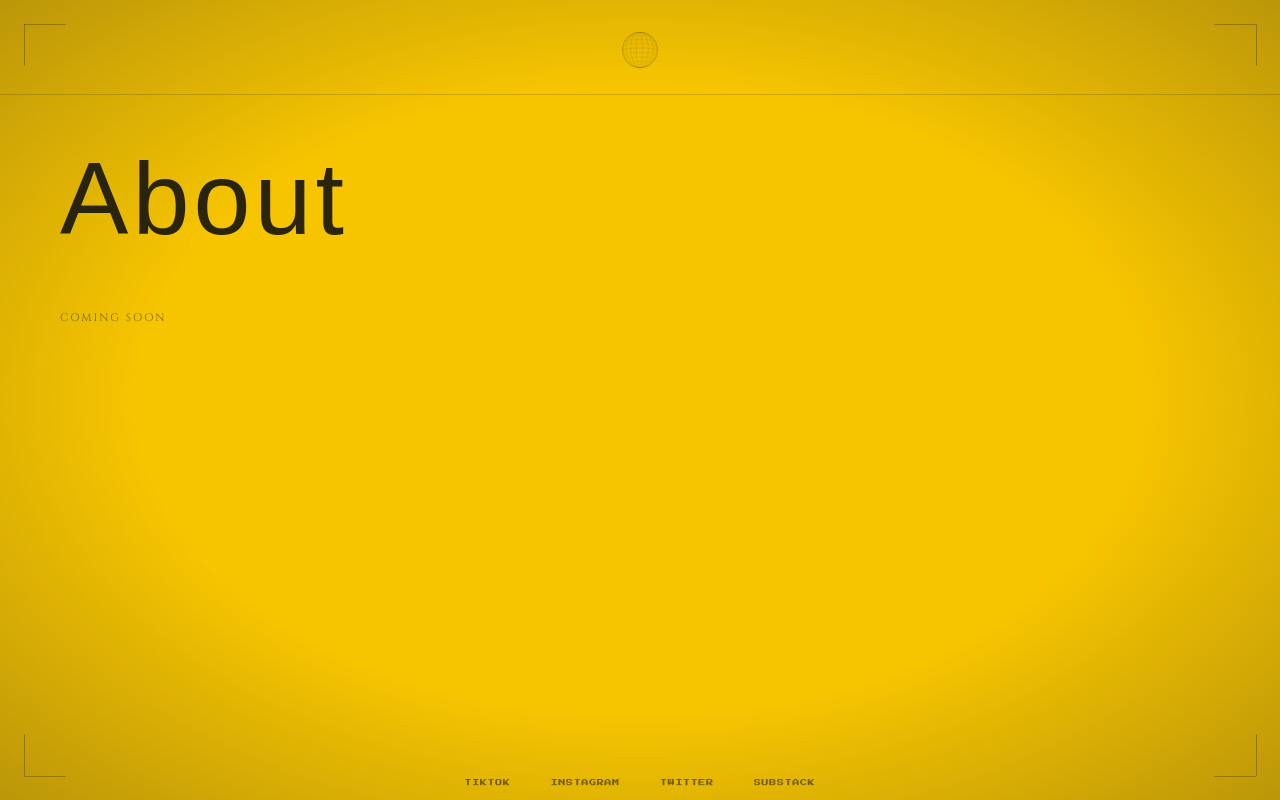
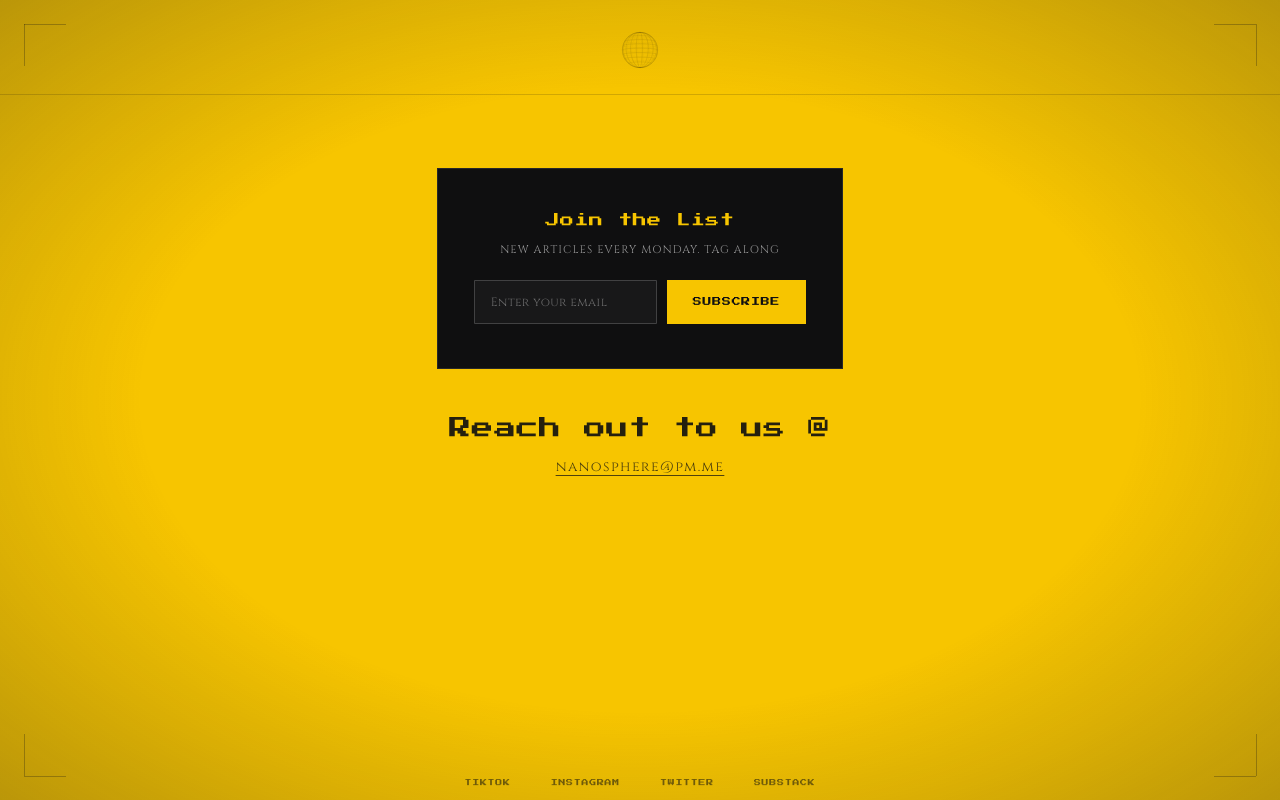
Before and after one commit to jumannji/NANOSPHERE, a Next.js app: page /about in a window 1280 px wide. Built offline with nearby package versions, Linux system fonts and the light colour scheme; a web font is replaced by a local one.

Commit message:
fix email address on about page to pm.me

```diff
--- a/app/about/page.tsx
+++ b/app/about/page.tsx
@@ -1,5 +1,6 @@
 import { Metadata } from 'next'
-import InnerPageShell from '@/components/InnerPageShell'
+import Nav from '@/components/Nav'
+import CornerBrackets from '@/components/CornerBrackets'
 import SiteFooter from '@/components/SiteFooter'
 import SubstackSignup from '@/components/SubstackSignup'
 
@@ -8,12 +9,23 @@ export const metadata: Metadata = { title: 'About — NanoSphere' }
 export default function AboutPage() {
   return (
     <>
-      <InnerPageShell title="About">
-        Coming soon
-      </InnerPageShell>
-      <div className="substack-signup-wrap">
-        <SubstackSignup />
+      <Nav showSphere />
+      <CornerBrackets />
+      <div className="vignette" />
+
+      <div className="about-page">
+        <div className="substack-signup-wrap">
+          <SubstackSignup />
+        </div>
+
+        <div className="about-contact">
+          <h2 className="about-contact-heading">Reach out to us @</h2>
+          <a className="about-contact-email" href="mailto:nanosphere@pm.me">
+            nanosphere@pm.me
+          </a>
+        </div>
       </div>
+
       <SiteFooter />
     </>
   )
--- a/app/globals.css
+++ b/app/globals.css
@@ -761,6 +761,58 @@ html.articles-intro-active .articles-page-nav {
   max-width: 560px;
 }
 
+/* ---------- About page ---------- */
+.about-page {
+  position: relative;
+  z-index: 3;
+  min-height: 100vh;
+  padding: 160px 24px 100px;
+  display: flex;
+  flex-direction: column;
+  align-items: center;
+  /* No gap here — .substack-signup-wrap already carries its own 48px
+     bottom padding (tuned to sit before the article ticker too), so an
+     extra flex gap on top of that would double up the spacing. */
+}
+
+.about-contact {
+  display: flex;
+  flex-direction: column;
+  align-items: center;
+  gap: 18px;
+  text-align: center;
+}
+
+.about-contact-heading {
+  font-family: var(--font-press-start), monospace;
+  font-weight: 400;
+  font-size: clamp(15px, 2.2vw, 22px);
+  letter-spacing: 0.02em;
+  color: var(--ink);
+  opacity: 0.9;
+}
+
+.about-contact-email {
+  font-family: var(--font-cinzel), serif;
+  font-size: 14px;
+  letter-spacing: 0.1em;
+  color: var(--ink);
+  text-decoration: underline;
+  text-underline-offset: 4px;
+  opacity: 0.72;
+  transition: opacity 200ms ease;
+}
+.about-contact-email:hover { opacity: 1; }
+
+@media (max-width: 768px) {
+  .about-page { padding: 132px 20px 80px; }
+}
+
+@media (max-width: 480px) {
+  .about-page { padding: 112px 16px 64px; }
+  .about-contact-email { font-size: 12px; letter-spacing: 0.06em; }
+}
+
 /* ---------- Individual article page ---------- */
 
 /* Themed "cover" zone — title, meta, subtitle, cover image. Sits on the
@@ -1044,7 +1096,8 @@ html.articles-intro-active .articles-page-nav {
 .kindness-ticker-track {
   display: flex;
   width: max-content;
-  animation: kindness-ticker-scroll 18s linear infinite;
+  /* 35% slower than the original 18s (18 / 0.65 ≈ 27.7s) */
+  animation: kindness-ticker-scroll 27.7s linear infinite;
 }
 
 .kindness-ticker-text {
--- a/components/SubstackSignup.tsx
+++ b/components/SubstackSignup.tsx
@@ -7,7 +7,7 @@ export default function SubstackSignup() {
     <div className="substack-signup">
       <span className="substack-signup-heading">Join the List</span>
       <p className="substack-signup-desc">
-        New articles from NanoSphere, straight to your inbox.
+        New articles every Monday. Tag along
       </p>
       <form
         className="substack-signup-form"
```
Also changed, not shown: 1 other file (tests, documents, lock files or other folders).
